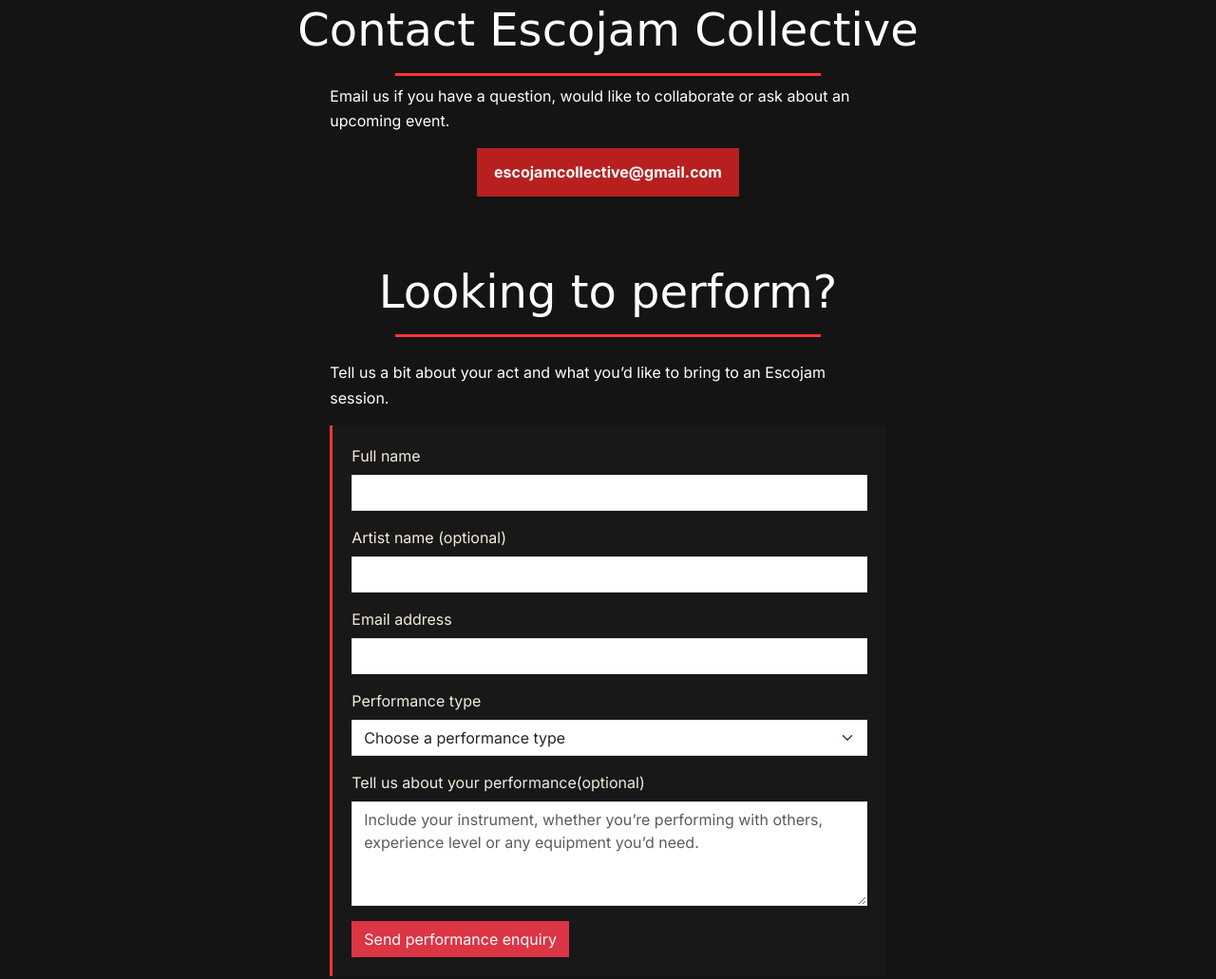
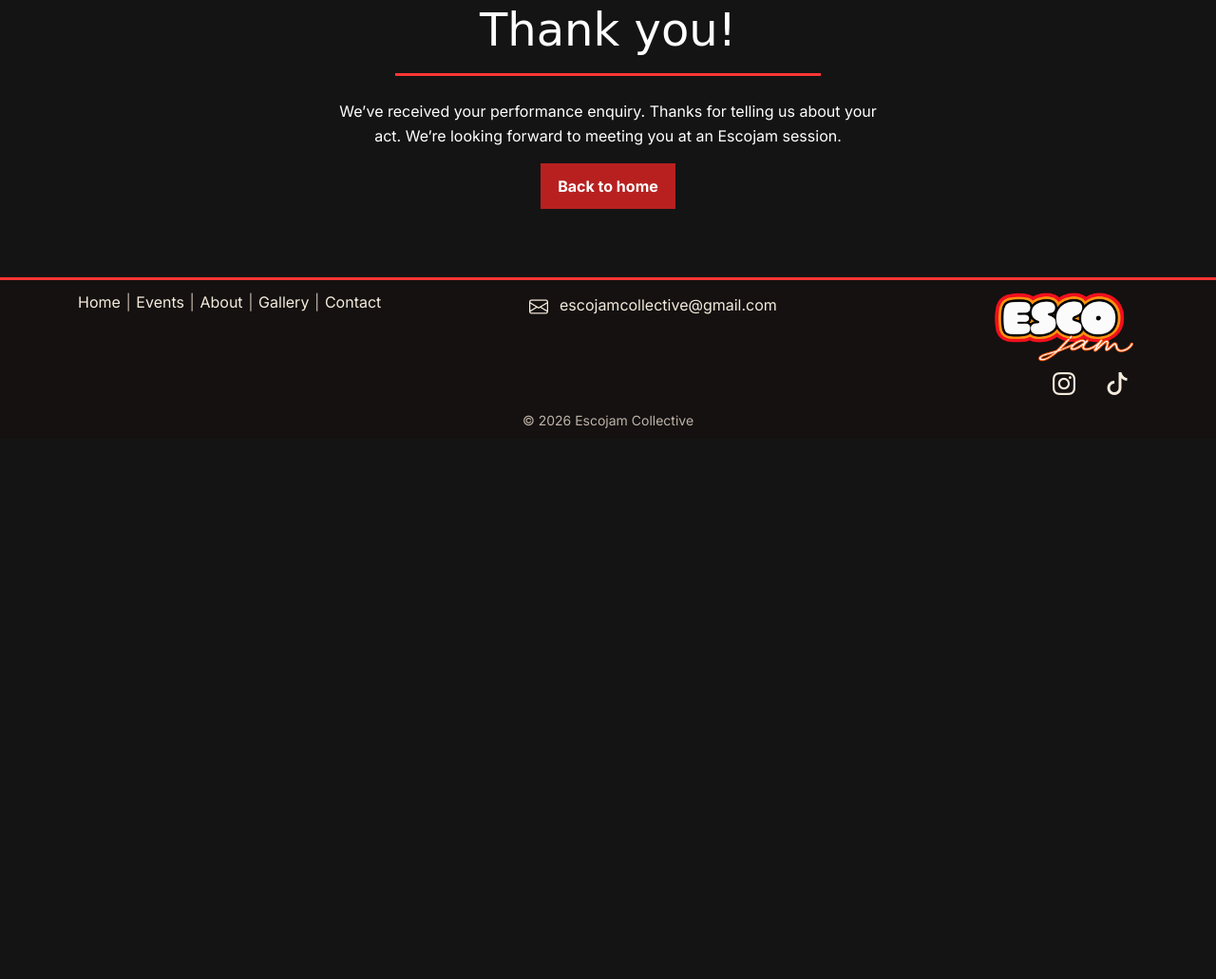
Before and after one commit to ionuigbo10/escojam-collective-project, a plain HTML site: page thank-you.html in a window 1280 px wide. Shown: the part 437-1468 px from the top of the page at 95% size. After the commit the page ends 899 px from the top, so only its background shows below. Drawn offline with nearby package versions, Linux system fonts and the light colour scheme; a web font is replaced by a local one.

Commit message:
redirect performers to a thank you page

```diff
--- a/thankyou.html
+++ b/thank-you.html
@@ -4,7 +4,7 @@
     <meta charset="UTF-8">
     <meta name="viewport" content="width=device-width, initial-scale=1.0">
 
-    <title>Contact | Escojam Collective</title>
+    <title>Thank you | Escojam Collective</title>
 
     <link rel="icon" type="image/svg+xml" href="assets/images/favicon.svg">
 
@@ -48,6 +48,9 @@
                 <div class="collapse navbar-collapse" id="main-navigation">
                     <ul class="navbar-nav ms-auto gap-md-3">
                         <li class="nav-item">
+                            <a class="nav-link" href="index.html">Home</a>
+                        </li>
+                        <li class="nav-item">
                             <a class="nav-link" href="index.html#events">Events</a>
                         </li>
 
@@ -60,7 +63,7 @@
                         </li>
 
                         <li class="nav-item">
-                            <a class="action-link nav-join" href="contact.html" aria-current="page">Join us</a>
+                            <a class="action-link nav-join" href="contact.html">Join us</a>
                         </li>
                     </ul>
                 </div>
@@ -70,70 +73,22 @@
     </header>
 
     <main>
-        <!-- Hero image -->
-        <section id="herocontact" aria-label="Escojam Collective"></section>
+        <div id="herocontact"></div>
 
-        <section class="container py-4" aria-labelledby="contact-title">
-            <h1 id="contact-title" class="heading-underline">Contact Escojam Collective</h1>
-            <p class="reading-copy mx-auto">Email us if you have a question, would like to collaborate or ask about an upcoming event.</p>
-            <p class="text-center">
-                <a class="action-link contact-email" href="mailto:escojamcollective@gmail.com">
-                    escojamcollective@gmail.com
-                </a>
-            </p>
-        </section>
-        <section id="perform" class="container pb-5" aria-labelledby="perform-title">
-            <h2 id="perform-title" class="section-heading heading-underline mb-4">Looking to perform?</h2>
-            <p class="reading-copy mx-auto">Tell us a bit about your act and what you’d like to bring to an Escojam session.</p>
-
-            <form class="performer-form reading-copy mx-auto"
-                  action="https://api.web3forms.com/submit" method="POST">
-                <input type="hidden" name="access_key" value="eb729cad-d792-4b70-a806-516ac79d21ff">
-                <input type="hidden" name="subject" value="Escojam performance enquiry">
-                <div class="mb-3">
-                    <label class="form-label" for="performer-name">Full name</label>
-                    <input type="text" class="form-control" id="performer-name" name="name"
-                           autocomplete="name" maxlength="120" required>
-                </div>
-                <div class="mb-3">
-                    <label class="form-label" for="performer-artist">Artist name (optional)</label>
-                    <input type="text" class="form-control" id="performer-artist" name="artistName" maxlength="120">
-                </div>
-                <div class="mb-3">
-                    <label class="form-label" for="performer-email">Email address</label>
-                    <input class="form-control" id="performer-email" name="email" type="email"
-                           autocomplete="email" maxlength="254" required>
-                </div>
-                <div class="mb-3">
-                    <label class="form-label" for="performance-type">Performance type</label>
-                    <select class="form-select" id="performance-type" name="performanceType" required>
-                        <option value="" disabled selected>Choose a performance type</option>
-                        <option>Singing / Vocalist</option>
-                        <option>Rapping / MC</option>
-                        <option>Instrumentalist</option>
-                        <option>Spoken Word / Poetry</option>
-                        <option>DJ / Live Beat Set</option>
-                        <option>Duo / Group / Band</option>
-                        <option>Other</option>
-                    </select>
-                </div>
-                <div class="mb-3">
-                    <label class="form-label" for="performance-details">Tell us about your performance(optional)</label>
-                    <textarea class="form-control" id="performance-details" name="message" rows="4"
-                              maxlength="500" placeholder="Include your instrument, whether you’re performing with others, experience level or any equipment you’d need."></textarea>
-                </div>
-                <button type="submit" class="btn btn-danger rounded-0">Send performance enquiry</button>
-            </form>
+        <section class="container py-4 text-center" aria-labelledby="thank-you-title">
+            <h1 id="thank-you-title" class="heading-underline mb-4">Thank you!</h1>
+            <p class="reading-copy mx-auto">We’ve received your performance enquiry. Thanks for telling us about your act. We’re looking forward to meeting you at an Escojam session.</p>
+            <a class="action-link" href="index.html">Back to home</a>
         </section>
     </main>
 
     <!-- Footer -->
     <footer id="contact" class="site-footer">
-        <div class="container py-5 py-lg-2">
-            <div class="row g-4">
+        <div class="container py-2">
+            <div class="row gx-4 gy-2">
 
                 <!-- Navigation -->
-                <div class="col-12 col-md-3">
+                <div class="col-12 col-md-5">
                     <nav aria-label="Footer navigation">
                         <ul class="footer-menu">
                             <li><a href="index.html">Home</a></li>
@@ -146,7 +101,7 @@
                 </div>
 
                 <!-- Email -->
-                <div class="col-12 col-md-5">
+                <div class="col-12 col-md-4">
                     <a
                         href="mailto:escojamcollective@gmail.com"
                         class="footer-email"
@@ -157,7 +112,7 @@
                 </div>
 
                 <!-- Logo and social links -->
-                <div class="col-12 col-md-4 footer-branding">
+                <div class="col-12 col-md-3 footer-branding">
                     <a href="index.html">
                         <img
                             src="assets/images/escojamlogo.png"
```
Also changed, not shown: contact.html (+1 -0 lines).
